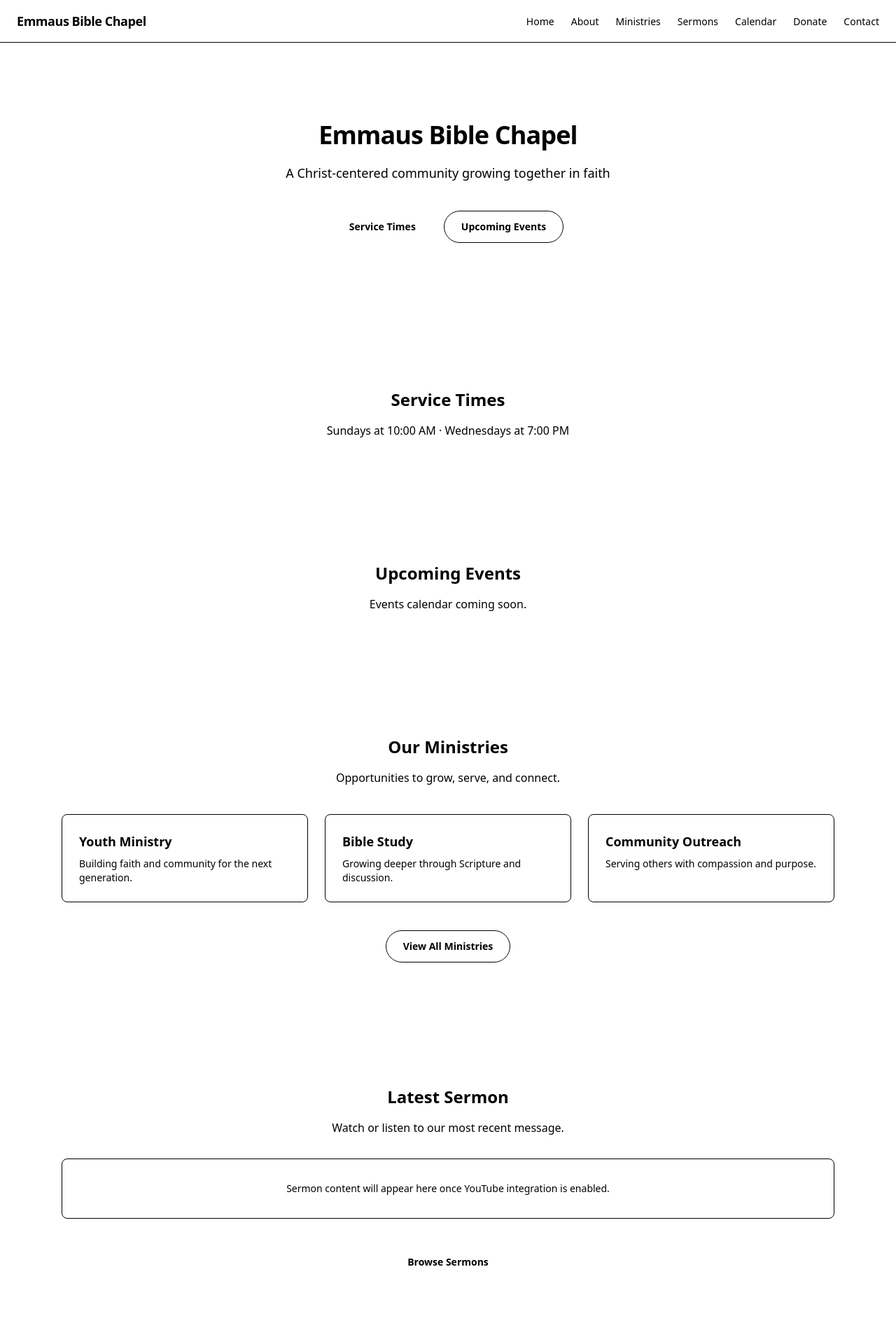
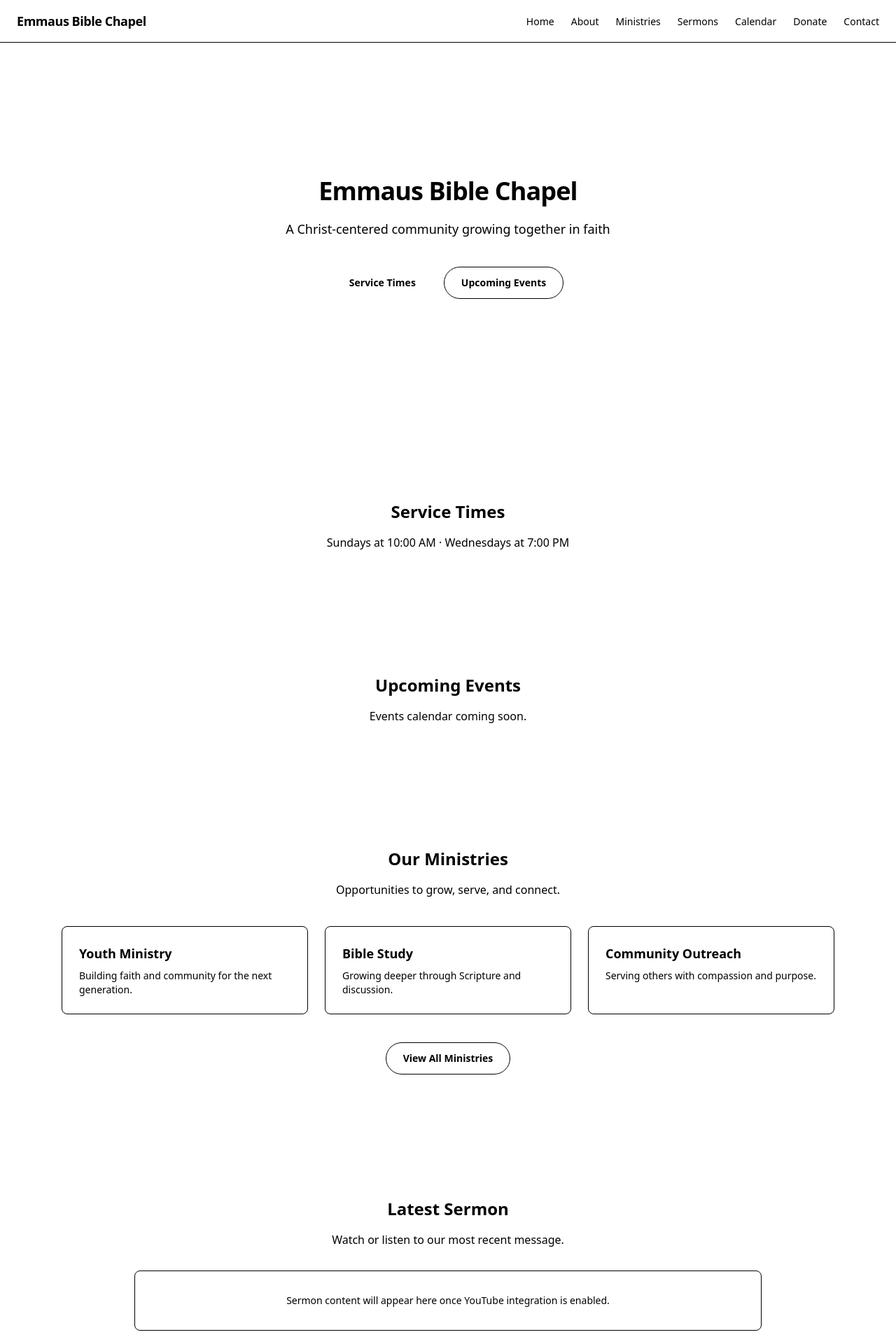
Before and after one commit to Dwaynew85/emmaus-bible-chapel, a Next.js app: page / in a window 1280 px wide. Shown: the top 1920 px of the page at 70% size. Built offline with nearby package versions, Linux system fonts and the light colour scheme.

Commit message:
Centrilized layout and look in Section and Container components

```diff
--- a/components/home/EventsPreview.tsx
+++ b/components/home/EventsPreview.tsx
@@ -1,10 +1,8 @@
+import Section from "@/components/layout/Section";
+
 export default function EventsPreview() {
   return (
-    <section
-      id="events"
-      className="bg-surface"
-    >
-        <div className="mx-auto max-w-6xl px-6 py-20 text-center">
+    <Section variant="emphasis">
       <h2 className="text-2xl font-semibold text-foreground">
         Upcoming Events
       </h2>
@@ -12,7 +10,6 @@ export default function EventsPreview() {
       <p className="mt-4 text-foreground/80">
         Events calendar coming soon.
       </p>
-        </div>
-    </section>
+    </Section>
   );
 }
--- a/components/home/Hero.tsx
+++ b/components/home/Hero.tsx
@@ -1,7 +1,8 @@
+import Section from "../layout/Section";
+
 export default function Hero() {
   return (
-    <section className="bg-surface">
-        <div className="mx-auto max-w-6xl px-6 py-28 text-center">
+    <Section variant="emphasis" className="py-28">
         <h1 className="text-4xl font-semibold tracking-tight text-foreground">
             Emmaus Bible Chapel
         </h1>
@@ -27,7 +28,6 @@ export default function Hero() {
                 Upcoming Events
             </a>
         </div>
-        </div>
-    </section>
+    </Section>
   );
 }
--- a/components/home/MinistriesPreview.tsx
+++ b/components/home/MinistriesPreview.tsx
@@ -1,4 +1,5 @@
 import Link from "next/link";
+import Section from "../layout/Section";
 
 const ministries = [
   {
@@ -17,7 +18,7 @@ const ministries = [
 
 export default function MinistriesPreview() {
   return (
-    <section className="mx-auto max-w-6xl px-6 text-center">
+    <Section className="text-center">
       <h2 className="text-2xl font-semibold text-foreground">
         Our Ministries
       </h2>
@@ -51,6 +52,6 @@ export default function MinistriesPreview() {
           View All Ministries
         </Link>
       </div>
-    </section>
+    </Section>
   );
 }
--- a/components/home/NewsletterPreview.tsx
+++ b/components/home/NewsletterPreview.tsx
@@ -1,8 +1,10 @@
 "use client";
+
+import Section from "../layout/Section";
 
 export default function NewsletterPreview() {
   return (
-    <section className="mx-auto max-w-4xl px-6 text-center">
+    <Section className="text-center">
       <div>
         <h2 className="text-2xl font-semibold text-foreground">
             Stay Connected
@@ -36,6 +38,6 @@ export default function NewsletterPreview() {
             Newsletter integration coming soon.
         </p>
       </div>
-    </section>
+    </Section>
   );
 }
--- a/components/home/SermonPreview.tsx
+++ b/components/home/SermonPreview.tsx
@@ -1,9 +1,9 @@
+import Section from "@/components/layout/Section";
 import Link from "next/link";
 
 export default function SermonPreview() {
   return (
-    <section className="bg-surface">
-        <div className="mx-auto max-w-6xl px-6 py-20 text-center">
+    <Section variant="emphasis">
       <h2 className="text-2xl font-semibold text-foreground">
         Latest Sermon
       </h2>
@@ -12,7 +12,7 @@ export default function SermonPreview() {
         Watch or listen to our most recent message.
       </p>
 
-        <div className="mt-8 rounded-lg border border-border bg-background p-8">
+      <div className="mt-8 rounded-lg border border-border bg-background p-8 max-w-4xl mx-auto">
         <p className="text-sm text-foreground/70">
           Sermon content will appear here once YouTube integration is enabled.
         </p>
@@ -27,7 +27,6 @@ export default function SermonPreview() {
           Browse Sermons
         </Link>
       </div>
-      </div>
-    </section>
+    </Section>
   );
 }
--- a/components/home/ServiceTimes.tsx
+++ b/components/home/ServiceTimes.tsx
@@ -1,9 +1,8 @@
+import Section from "@/components/layout/Section";
+
 export default function ServiceTimes() {
   return (
-    <section
-      id="service-times"
-      className="mx-auto max-w-4xl px-6 text-center"
-    >
+    <Section containerSize="narrow" className="text-center">
       <h2 className="text-2xl font-semibold text-foreground">
         Service Times
       </h2>
@@ -11,6 +10,6 @@ export default function ServiceTimes() {
       <p className="mt-4 text-foreground/80">
         Sundays at 10:00 AM · Wednesdays at 7:00 PM
       </p>
-    </section>
+    </Section>
   );
 }
--- /dev/null
+++ b/components/layout/Container.tsx
@@ -0,0 +1,22 @@
+import { ReactNode } from "react";
+
+type ContainerProps = {
+  children: ReactNode;
+  size?: "default" | "narrow";
+  className?: string;
+};
+
+export default function Container({
+  children,
+  size = "default",
+  className = "",
+}: ContainerProps) {
+  const width =
+    size === "narrow" ? "max-w-4xl" : "max-w-6xl";
+
+  return (
+    <div className={`mx-auto ${width} px-6 ${className}`}>
+      {children}
+    </div>
+  );
+}
--- /dev/null
+++ b/components/layout/Section.tsx
@@ -0,0 +1,34 @@
+import { ReactNode } from "react";
+import Container from "./Container";
+
+type SectionProps = {
+  children: ReactNode;
+  variant?: "content" | "emphasis";
+  containerSize?: "default" | "narrow";
+  className?: string;
+};
+
+export default function Section({
+  children,
+  variant = "content",
+  containerSize = "default",
+  className = "",
+}: SectionProps) {
+  if (variant === "emphasis") {
+    return (
+      <section className={`bg-surface ${className}`}>
+        <Container size={containerSize} className="py-20 text-center">
+          {children}
+        </Container>
+      </section>
+    );
+  }
+
+  return (
+    <section className={className}>
+      <Container size={containerSize}>
+        {children}
+      </Container>
+    </section>
+  );
+}
```
Lines whose indentation alone changed are shown as unchanged.
